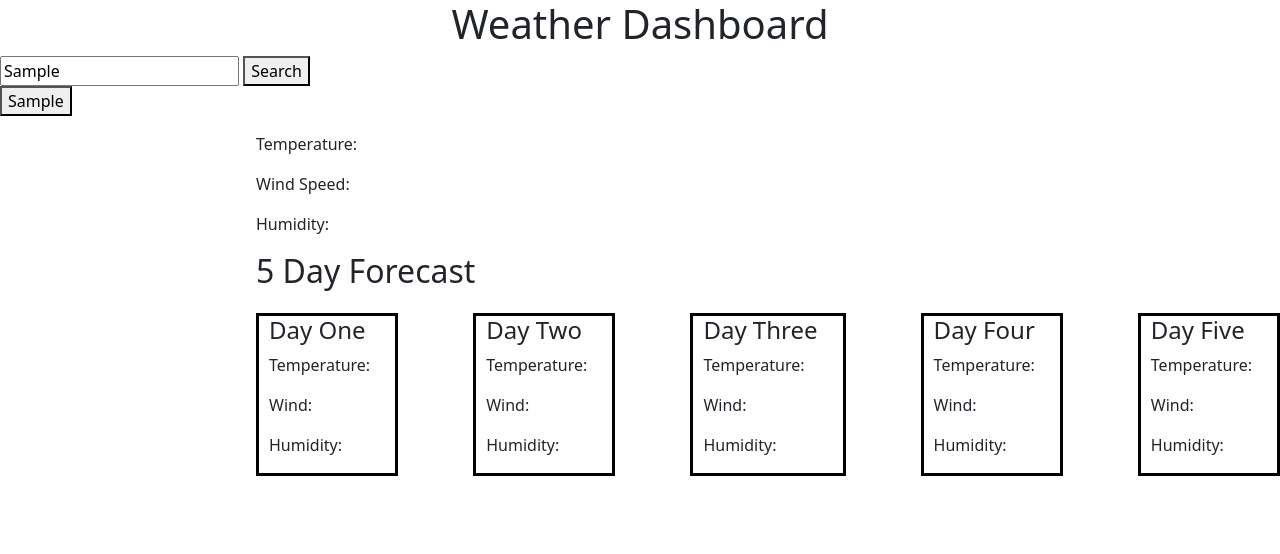
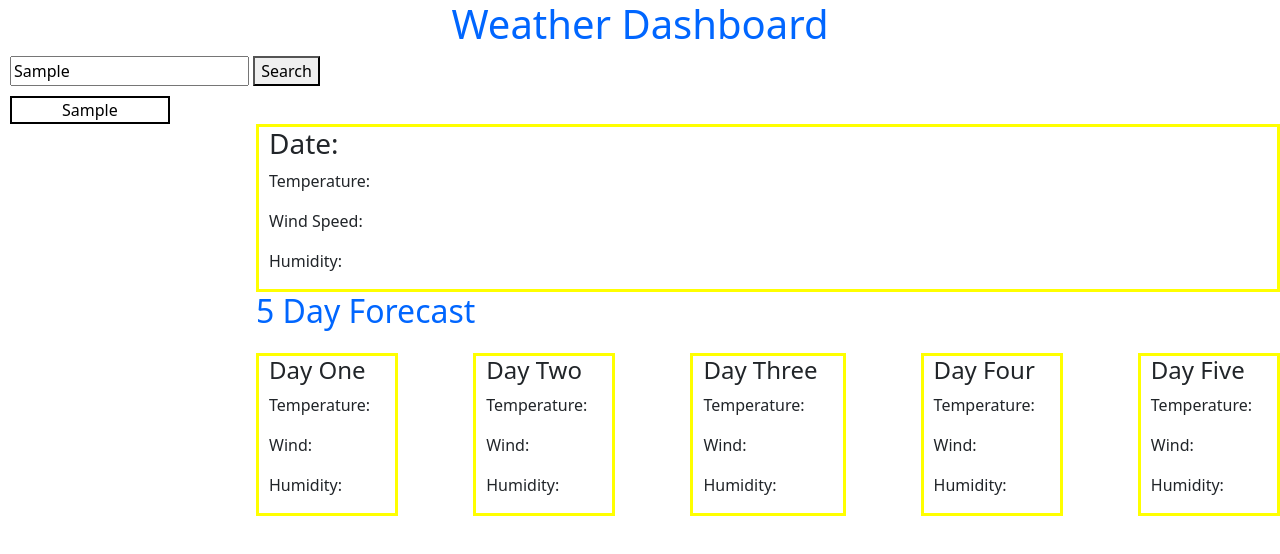
Before and after one commit to SKA246801/Weather, a plain HTML site: page Weather API/index.html in a window 1280 px wide. Both pictures are taken after typing "Sample" into the empty fields and a click on the button "Search". Drawn offline with nearby package versions, Linux system fonts and the light colour scheme; no server answers.

Commit message:
added some CSS

```diff
--- a/Weather API/index.html
+++ b/Weather API/index.html
@@ -17,7 +17,7 @@
     </div>
     <div class="weather-box ">
         <div class="currentWeather">
-            <p class="time"></p>
+            <h3 class="time">Date:</h3>
             <p id="temp">Temperature:</p>
             <p id="wind">Wind Speed:</p>
             <p id="humidity">Humidity:</p>
--- a/Weather API/script.js
+++ b/Weather API/script.js
@@ -4,7 +4,7 @@ function currentWeather () {
     const units = 'Imperial'
     const queryURL = `https://api.openweathermap.org/data/2.5/weather?q=${city}&units=${units}&appid=59ce9979d216eec50d11d1264a7bbb34`
     fetch(queryURL).then(response => response.json()).then(data => {
-
+        console.log(data)
         let cityTemp = document.querySelector('#temp')
         let cityWind = document.querySelector('#wind')
         let cityHumidity = document.querySelector('#humidity')
@@ -40,7 +40,6 @@ function saveCity (city) {
         searchedCities = []
     }
     searchedCities.push(city)
-    console.log(searchedCities)
     localStorage.setItem("savedCities", JSON.stringify(searchedCities))
     const history = $('.searchHistory')
     history.html('')
@@ -64,11 +63,11 @@ const handleSearchHistoryClick = (e) => {
                 let cityTemp = document.querySelector('#temp')
                 let cityWind = document.querySelector('#wind')
                 let cityHumidity = document.querySelector('#humidity')
-                cityTemp.textContent = "Temperature: " + data.main.temp + " &#176F"
-                cityWind.textContent = "Wind Speed: " + data.wind.speed + " MPH"
-                cityHumidity.textContent = "Humidity: " + data.main.humidity + "%"
+                cityTemp.innerHTML = "Temperature: " + data.main.temp + " &#176F"
+                cityWind.innerHTML = "Wind Speed: " + data.wind.speed + " MPH"
+                cityHumidity.innerHTML = "Humidity: " + data.main.humidity + "%"
                 let time = document.querySelector(".time")
-                time.textContent = data.name + " (" + moment().format('MMMM Do YYYY') + ")"
+                time.innerHTML = data.name + " (" + moment().format('MMMM Do YYYY') + ")"
             })
             fiveDayForecast(city)
 }
--- a/Weather API/style.css
+++ b/Weather API/style.css
@@ -1,9 +1,20 @@
+* {
+}
+
 .weather-title {
     text-align: center;
+    color: rgb(0, 102, 255);
 }
 
 .five-title {
     padding-bottom: 15px;
+    color: rgb(0, 102, 255);
+}
+
+.currentWeather {
+    border: yellow;
+    border-style: solid;
+    padding-left: 10px;
 }
 
 .fiveDay {
@@ -12,7 +23,7 @@
 }
 
 .fiveDayBoxes {
-    border: black;
+    border: yellow;
     border-style: solid;
     padding: 0px 25px 0px 10px;
 }
@@ -22,6 +33,10 @@
     min-width: 20vw;
 }
 
+#searchBar {
+    margin-left: 10px;
+}
+
 .weather-box {
     display: flex;
     flex-direction: column;
@@ -29,9 +44,22 @@
     min-width: 80vw;
 }
 
+#searchBtn:hover {
+    transform: scale(1.03);
+    cursor: pointer;
+}
+
 .historyButtons {
     display: flex;
     flex-direction: column;
+    padding: 0px 50px;
+    margin: 10px 0px 0px 10px;
     max-width: 20vw;
+    background-color: white;
+    border-style: solid;
+    border-color: black;
+}
 
+.historyButtons:hover {
+    transform: scale(1.03);
 }
```
